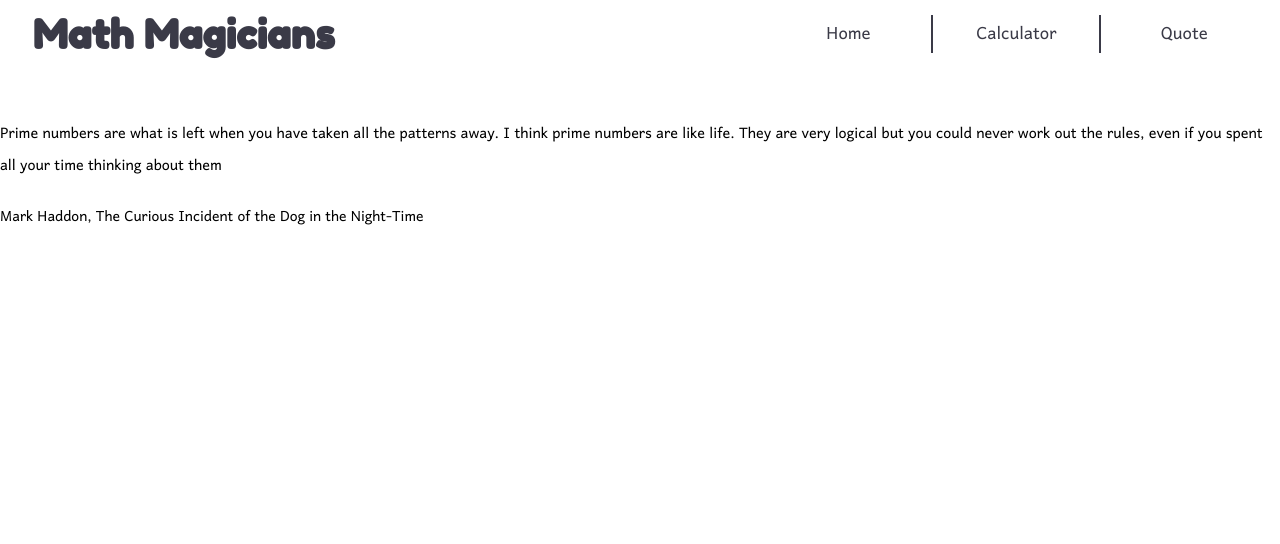
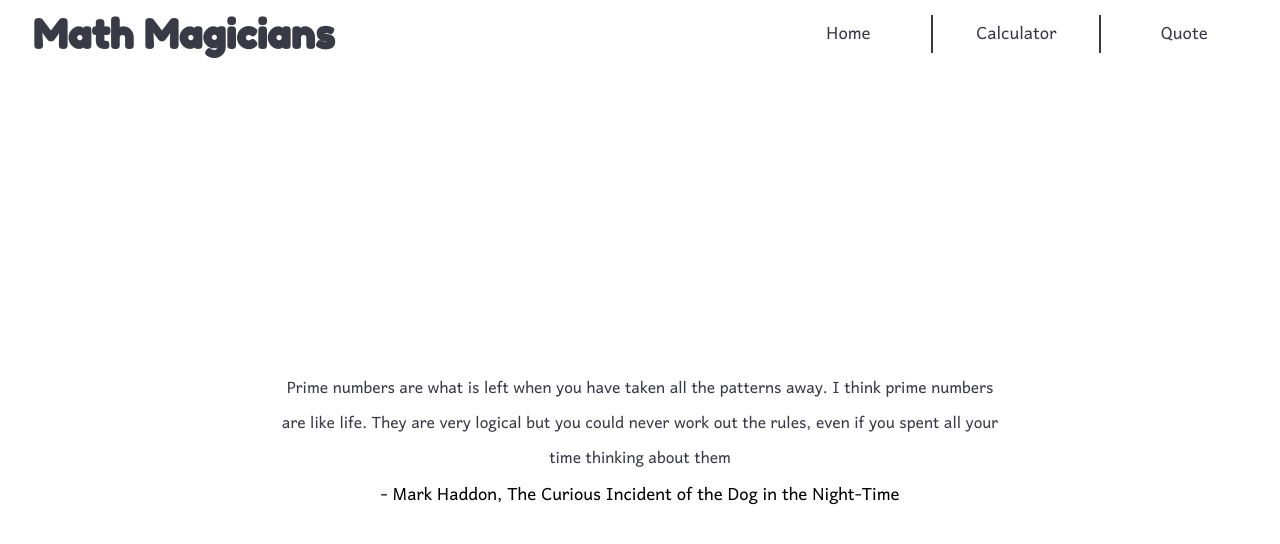
Before and after one commit to KDlamini/math-magicians, a React (Create React App) app: page /quote in a window 1280 px wide. Shown: the top 544 px of the page. Built offline with nearby package versions, Linux system fonts and the light colour scheme.

Commit message:
Add Quote page content and apply styling.

```diff
--- a/src/App.css
+++ b/src/App.css
@@ -22,7 +22,8 @@ body {
 }
 
 .homepage,
-.calculator-page {
+.calculator-page,
+.quote-page {
   height: auto;
   min-height: 81%;
 }
--- a/src/pages/Quotes.js
+++ b/src/pages/Quotes.js
@@ -18,7 +18,7 @@ function Quotes() {
   return (
     <section className="quote-page">
       <p>{quote}</p>
-      <h3>{author}</h3>
+      <h3>{`- ${author}`}</h3>
     </section>
   );
 }
--- a/src/styles/Home.css
+++ b/src/styles/Home.css
@@ -7,5 +7,6 @@ h2 {
 }
 
 p {
-  font-size: 1.2rem;
+  font-size: 1.3rem;
+  color: #3a3a47;
 }
--- a/src/styles/Quotes.css
+++ b/src/styles/Quotes.css
@@ -0,0 +1,20 @@
+.quote-page {
+  display: flex;
+  flex-direction: column;
+  align-items: center;
+  justify-content: center;
+}
+
+.quote-page h3 {
+  font-size: 1.4rem;
+  width: 60%;
+  margin: 0;
+  text-align: center;
+}
+
+.quote-page p {
+  width: 60%;
+  margin: 0;
+  text-align: center;
+  padding: 0 20px;
+}
```
